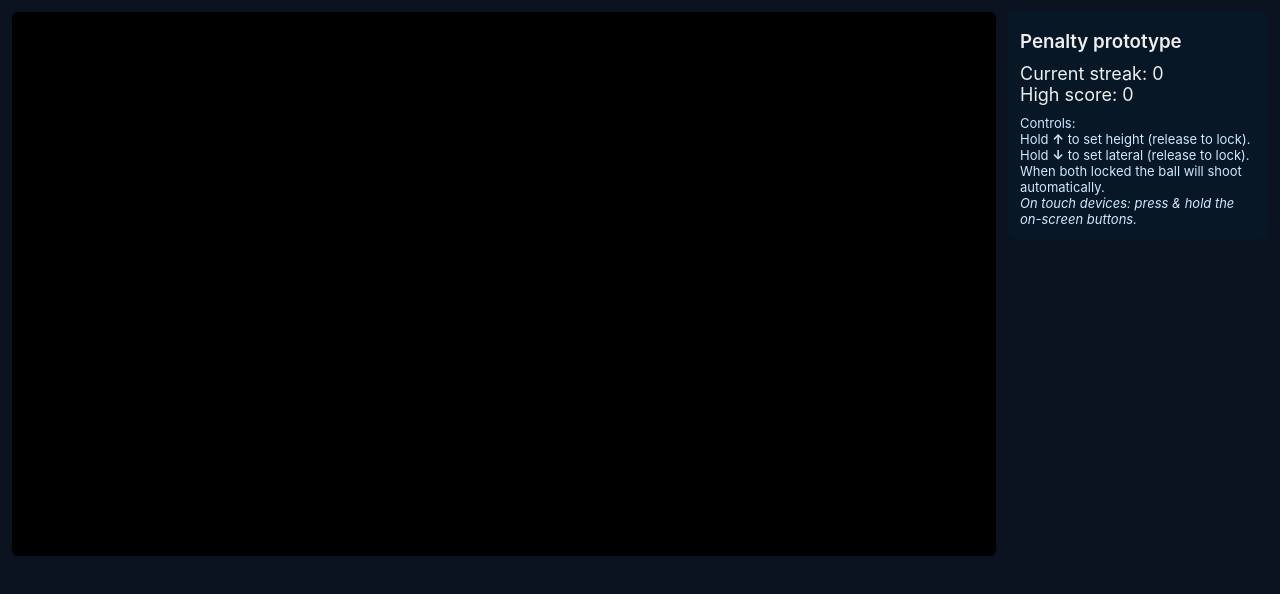
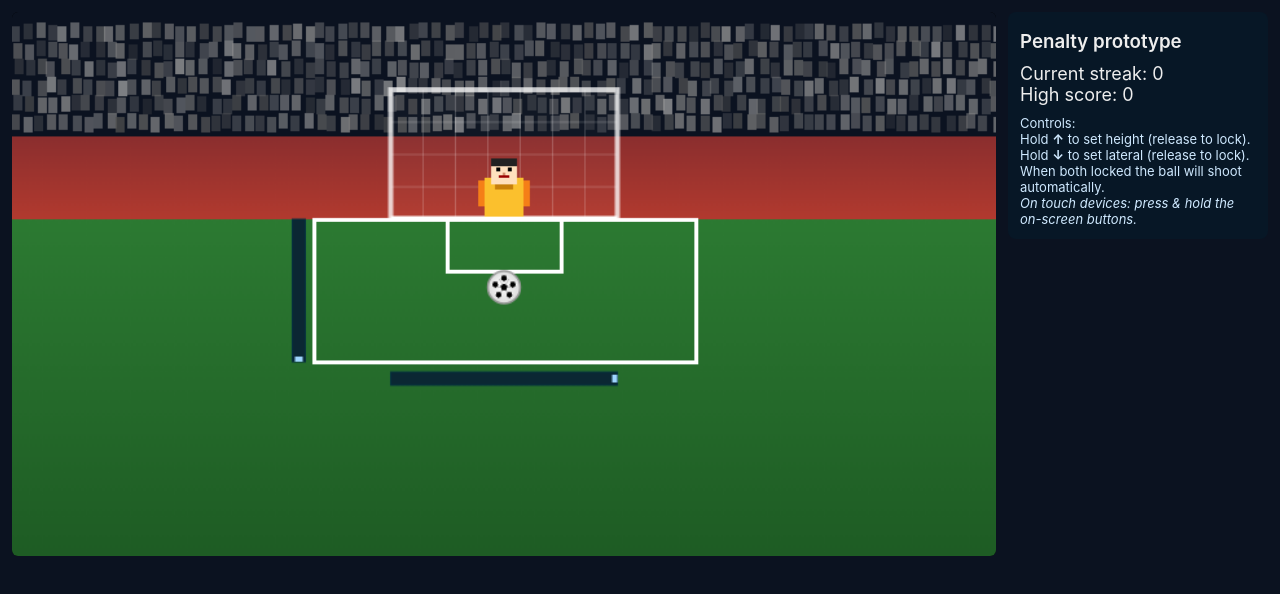
Before and after one commit to bkgundry/IS-Resume-Game, a plain HTML site: page penaltygame.html in a window 1280 px wide. Drawn offline with Linux system fonts and the light colour scheme; animation ran at ten frames a second.

Commit message:
Update penaltygame.html

```diff
--- a/penaltygame.html
+++ b/penaltygame.html
@@ -3,7 +3,7 @@
 <head>
 <meta charset="utf-8" />
 <meta name="viewport" content="width=device-width,initial-scale=1" />
-<title>Penalty Game — Responsive Buttons</title>
+<title>Penalty Game — Fixed (no-black-screen)</title>
 <style>
 :root{
   --goal-w:175; --goal-h:100; --ball-d:25; --keeper-d:45;
@@ -76,7 +76,7 @@ h3{margin:6px 0 10px 0;font-weight:600}
 /* pressed state */
 .touch-btn.pressed{background:#ffd54f;color:#072026}
 
-/* responsive layout fallback for narrow desktops */
+/* responsive fallback for narrow desktops */
 @media (max-width:900px){
   .wrap{flex-direction:column;gap:12px}
   .ui{width:100%}
@@ -112,7 +112,10 @@ h3{margin:6px 0 10px 0;font-weight:600}
 </div>
 
 <script>
-// -------------- core and constants (keeps previous behavior) --------------
+// ---------- safety: wrap in try so any future error doesn't block UI entirely ----------
+try{
+
+// -------------- core and constants --------------
 const canvas = document.getElementById('c');
 const ctx = canvas.getContext('2d');
 const LOGICAL_W = 760, LOGICAL_H = 420;
@@ -176,7 +179,6 @@ function clearButtonVisuals(){
 }
 function tryShoot(){
   if(heightValue!==null && latValue!==null && !ball.moving){
-    // finalize charging to avoid stuck states
     finalizeChargingState();
     clearButtonVisuals();
 
@@ -287,6 +289,7 @@ function drawBar(){
   ctx.fillStyle = chargingLat ? '#ffeb3b' : '#9fd6ff';
   ctx.fillRect(lvX, bar.l.y+2, 4, bar.l.h-4);
   if(latValue!==null){ const lockedX = bar.l.x + latValue*(bar.l.w-4); ctx.fillStyle='#ff6b6b'; ctx.fillRect(lockedX-1, bar.l.y+1, 6, bar.l.h-2); }
+
   ctx.restore();
 }
 function drawKeeper(){
@@ -317,7 +320,7 @@ function drawBall(){
   ctx.restore();
 }
 
-// -------------- game loop --------------
+// -------------- main loop --------------
 let last=performance.now();
 function loop(ts){
   const dt = ts - last; last = ts;
@@ -358,16 +361,13 @@ const btnLat = document.getElementById('btn-lat');
 const desktopUI = document.getElementById('desktopUI');
 
 function isTouchDevice(){
-  return ( 'ontouchstart' in window ) || (navigator.maxTouchPoints && navigator.maxTouchPoints > 0) || window.matchMedia && window.matchMedia('(pointer:coarse)').matches;
+  return ( 'ontouchstart' in window ) || (navigator.maxTouchPoints && navigator.maxTouchPoints > 0) || (window.matchMedia && window.matchMedia('(pointer:coarse)').matches);
 }
 
 function updateTouchUiVisibility(){
   const show = isTouchDevice();
-  if(show){
-    touchControlsEl.classList.remove('hidden');
-  } else {
-    touchControlsEl.classList.add('hidden');
-  }
+  if(show) touchControlsEl.classList.remove('hidden');
+  else touchControlsEl.classList.add('hidden');
 }
 updateTouchUiVisibility();
 
@@ -375,19 +375,15 @@ function updateOrientationClass(){
   const isLandscape = window.innerWidth > window.innerHeight;
   if(isTouchDevice() && isLandscape){
     touchControlsEl.classList.remove('portrait'); touchControlsEl.classList.add('landscape');
-    // shrink canvas visual height so buttons fit vertically
     const maxVisualHeight = Math.floor(window.innerHeight * 0.62);
     canvas.style.height = maxVisualHeight + 'px';
   } else {
     touchControlsEl.classList.remove('landscape'); touchControlsEl.classList.add('portrait');
-    // portrait: reset CSS height so canvas scales by width
     canvas.style.height = '';
   }
-  // update stored rect for pointer mapping
   canvas._rect = canvas.getBoundingClientRect();
 }
 
-// DPR & fitting
 function fitCanvasToDisplay(){
   const dpr = Math.max(1, window.devicePixelRatio || 1);
   canvas.width = LOGICAL_W * dpr;
@@ -403,54 +399,61 @@ window.addEventListener('orientationchange', ()=>{ setTimeout(()=>{ fitCanvasToD
 
 fitCanvasToDisplay();
 
-// -------------- pointer/touch handling (robust) --------------
+// -------------- pointer/touch handling (fixed catch bug) --------------
 function updateBtnPressed(which, pressed){
   const el = which === 'height' ? btnHeight : btnLat;
   if(pressed){ el.classList.add('pressed'); el.setAttribute('aria-pressed','true'); }
   else { el.classList.remove('pressed'); el.setAttribute('aria-pressed','false'); }
 }
-
 function startHeight(){ chargingHeight = true; heightValue = null; updateBtnPressed('height', true); }
 function endHeight(){ chargingHeight = false; updateBtnPressed('height', false); heightValue = hvPos; tryShoot(); }
 function startLat(){ chargingLat = true; latValue = null; lvDir = -1; lvPos = 1; updateBtnPressed('lat', true); }
 function endLat(){ chargingLat = false; updateBtnPressed('lat', false); latValue = lvPos; tryShoot(); }
 
-// pointer events for both buttons
 ['pointerdown','pointerup','pointercancel','pointerout','pointerleave'].forEach(evt=>{
   btnHeight.addEventListener(evt, e=>{
     e.preventDefault();
-    if(evt === 'pointerdown'){ btnHeight.setPointerCapture && btnHeight.setPointerCapture(e.pointerId); startHeight(); }
-    else { try{ btnHeight.releasePointerCapture && btnHeight.releasePointerCapture(e.pointerId); }catch(_{}); endHeight(); }
+    if(evt === 'pointerdown'){ try{ btnHeight.setPointerCapture && btnHeight.setPointerCapture(e.pointerId); }catch(_){} startHeight(); }
+    else { try{ btnHeight.releasePointerCapture && btnHeight.releasePointerCapture(e.pointerId); }catch(_){} endHeight(); }
   });
   btnLat.addEventListener(evt, e=>{
     e.preventDefault();
-    if(evt === 'pointerdown'){ btnLat.setPointerCapture && btnLat.setPointerCapture(e.pointerId); startLat(); }
-    else { try{ btnLat.releasePointerCapture && btnLat.releasePointerCapture(e.pointerId); }catch(_{}); endLat(); }
+    if(evt === 'pointerdown'){ try{ btnLat.setPointerCapture && btnLat.setPointerCapture(e.pointerId); }catch(_){} startLat(); }
+    else { try{ btnLat.releasePointerCapture && btnLat.releasePointerCapture(e.pointerId); }catch(_){} endLat(); }
   });
 });
 
-// fallback for older devices
 btnHeight.addEventListener('touchstart', e=>{ e.preventDefault(); startHeight(); }, {passive:false});
 btnHeight.addEventListener('touchend', e=>{ e.preventDefault(); endHeight(); }, {passive:false});
 btnLat.addEventListener('touchstart', e=>{ e.preventDefault(); startLat(); }, {passive:false});
 btnLat.addEventListener('touchend', e=>{ e.preventDefault(); endLat(); }, {passive:false});
 
-// keyboard accessibility
 btnHeight.addEventListener('keydown', e=>{ if(e.key==='Enter' || e.key===' ') startHeight(); });
 btnHeight.addEventListener('keyup', e=>{ if(e.key==='Enter' || e.key===' ') endHeight(); });
 btnLat.addEventListener('keydown', e=>{ if(e.key==='Enter' || e.key===' ') startLat(); });
 btnLat.addEventListener('keyup', e=>{ if(e.key==='Enter' || e.key===' ') endLat(); });
 
-// prevent scrolling while touching canvas
 canvas.addEventListener('touchstart', e=>{ e.preventDefault(); }, {passive:false});
 
-// ensure no stuck charging on page focus/blur
 window.addEventListener('blur', ()=>{ finalizeChargingState(); clearButtonVisuals(); });
 window.addEventListener('visibilitychange', ()=>{ if(document.hidden){ finalizeChargingState(); clearButtonVisuals(); } });
 
-// final init
-resetPositions(); updateScore();
+// init
+resetPositions();
+updateScore();
 
+} catch (err) {
+  // Last-resort: if something still breaks, show the error and avoid a black screen
+  console.error('Game init error', err);
+  document.body.style.background = '#111';
+  const ebox = document.createElement('pre');
+  ebox.style.color = '#f88';
+  ebox.style.background = '#200';
+  ebox.style.padding = '12px';
+  ebox.style.whiteSpace = 'pre-wrap';
+  ebox.textContent = 'Initialization error: ' + (err && err.stack ? err.stack : String(err));
+  document.body.appendChild(ebox);
+}
 </script>
 </body>
 </html>
```
